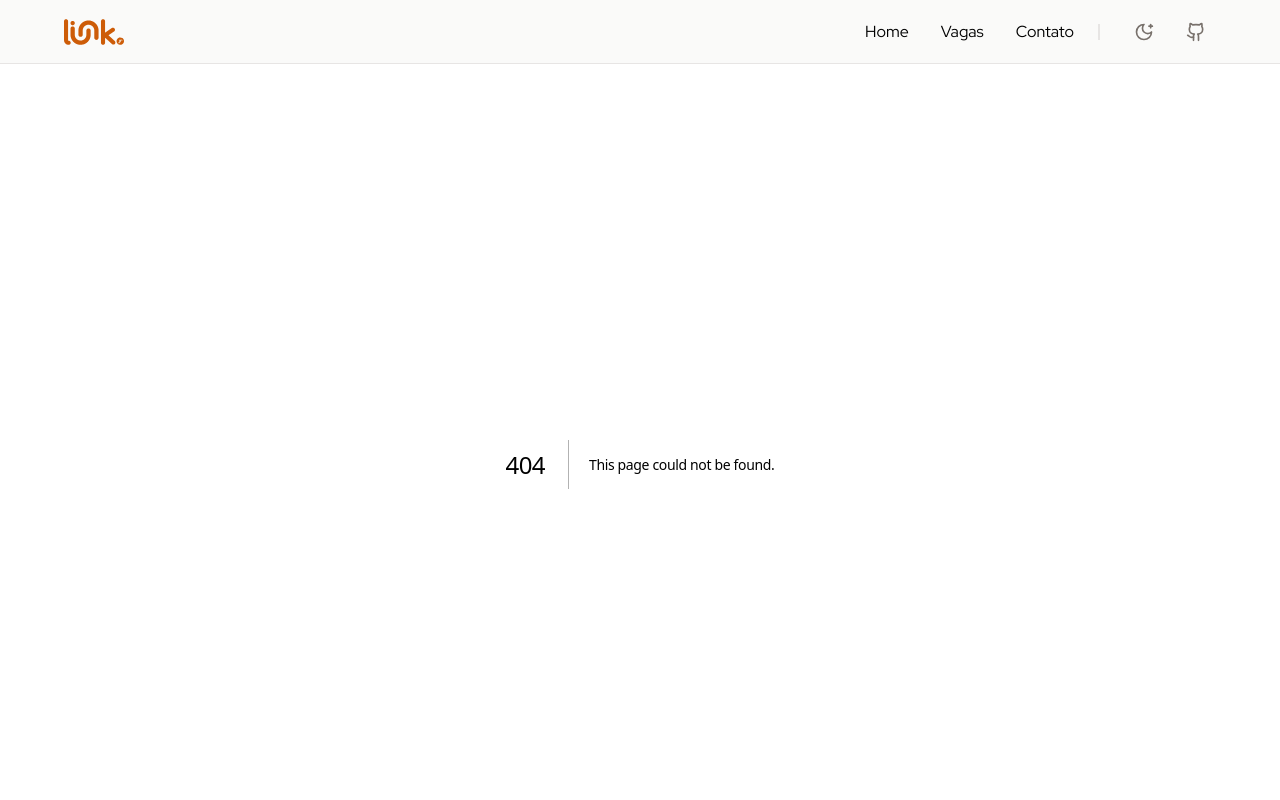
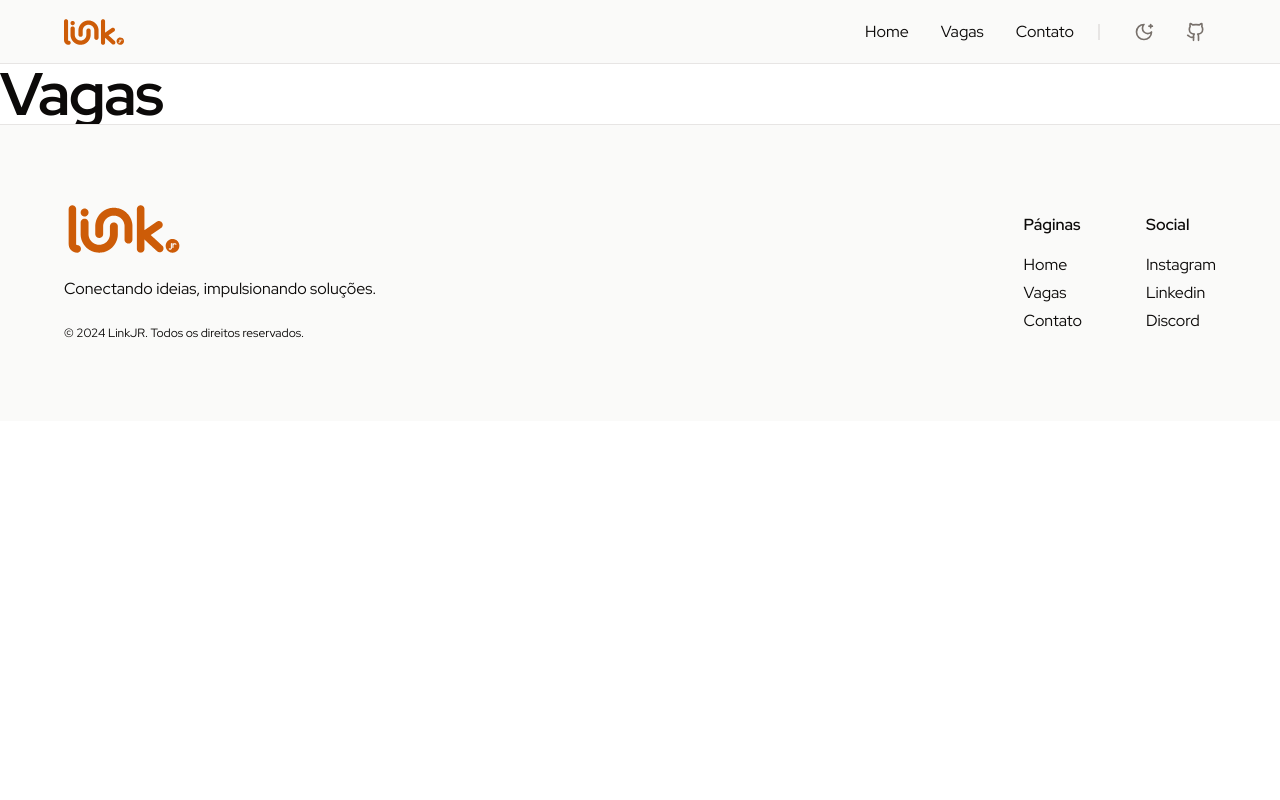
Before and after one commit to linkjrcastanhal/linkjr, a Next.js app: page /vagas in a window 1280 px wide. Before the commit this address had no page. Shown: the top 800 px of the page. Built offline with nearby package versions, Linux system fonts and the light colour scheme.

Commit message:
feat add jobs page

```diff
--- /dev/null
+++ b/src/app/vagas/page.tsx
@@ -0,0 +1,3 @@
+export default function Vagas() {
+  return <h1>Vagas</h1>
+}
```
